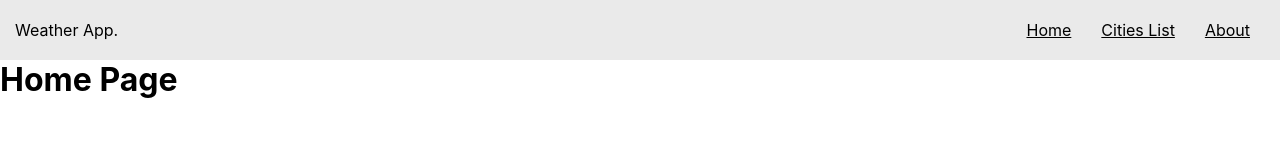
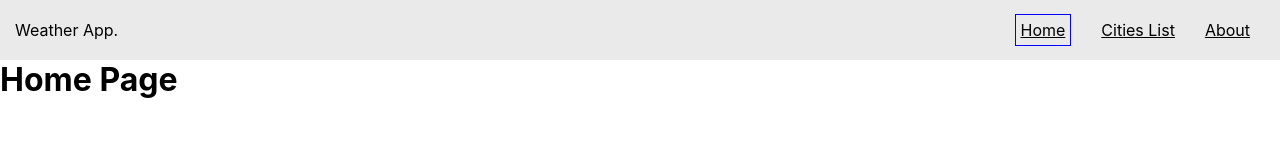
Before and after one commit to Alexei76/weatherreact, a React (Create React App) app: page / in a window 1280 px wide. Shown: the top 160 px of the page. Built offline with nearby package versions, Linux system fonts and the light colour scheme.

Commit message:
notfound

```diff
--- a/src/App.js
+++ b/src/App.js
@@ -1,7 +1,7 @@
 import React, { Component } from 'react';
 import './App.css';
 import { Header, Main, Footer } from './components';
-import { Home, About } from './pages';
+import { Home, About,NotFound } from './pages';
 import {
   BrowserRouter as Router,
   Switch,
@@ -19,7 +19,7 @@ class App extends Component {
      <Route exact path="/"><Home/></Route>
        <Route path="/about"><About/></Route>
 
-
+       <Route path="*"><NotFound/></Route>
 
      </Switch>
 
--- a/src/components/Header.js
+++ b/src/components/Header.js
@@ -1,14 +1,14 @@
 import React from 'react';
-import { Link } from 'react-router-dom';
+import { Link, NavLink } from 'react-router-dom';
 export function Header(){
 return (
     <header className="header">
 <span>Weather App.</span>
 <nav className="navigation">
 <ul>
-<li id="index"><Link to="/">Home</Link></li>
-<li id="list"><Link to="/list">Cities List</Link></li>
-<li id="about"><Link to="/about">About</Link></li>
+<li id="index"><NavLink exact activeClassName="active" to="/">Home</NavLink></li>
+<li id="list"><NavLink exact activeClassName="active" to="/list">Cities List</NavLink></li>
+<li id="about"><NavLink exact activeClassName="active" to="/about">About</NavLink></li>
 </ul>
 </nav>
 
--- /dev/null
+++ b/src/pages/NotFound.js
@@ -0,0 +1,8 @@
+import React from 'react';
+export function NotFound(){
+
+    return(
+        <h1>Not Found</h1>
+
+    )
+}
--- a/src/pages/index.js
+++ b/src/pages/index.js
@@ -1,2 +1,3 @@
 export * from './About'
 export * from './Home'
+export * from './NotFound'
```
